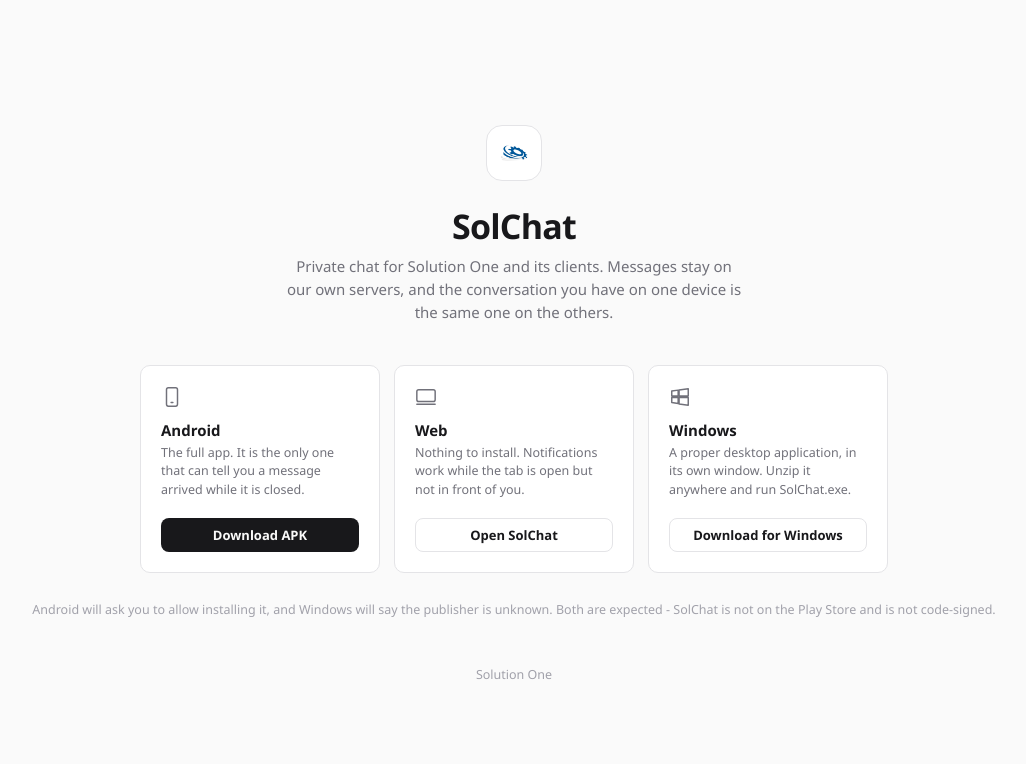
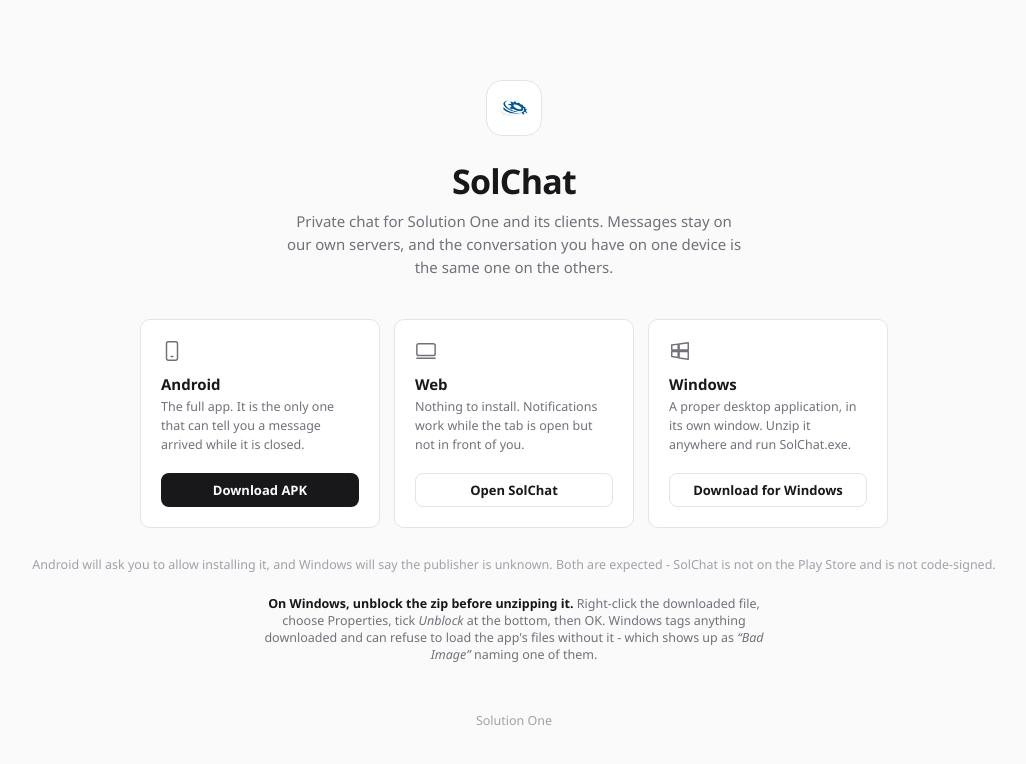
Before and after one commit to sahil-solutionone/solchat-download, a plain HTML site: page index.html in a window 1280 px wide. Shown: the whole page, without its empty margins (126-1152 px from the left). Drawn offline with Linux system fonts and the light colour scheme.

Commit message:
﻿Tell people to unblock the zip before unzipping
A colleague on a managed Windows 11 machine gets "Bad Image ... 0xc0e90002"
naming a plugin DLL that is present, correct and byte-identical to the build
here - verified by downloading the published zip and hashing every file in it
against the local output.

Nothing is wrong with the binaries, so the block is on the machine. Windows
tags anything downloaded, the tag is copied onto every file when the zip is
expanded, and a managed machine can refuse to load tagged DLLs.

Unblocking has to happen on the ZIP, before unzipping. Said on the download
page and in the read-me inside the zip.

Not yet confirmed as the cause - it is the most likely one and costs nothing
to try.

Co-Authored-By: Claude Opus 5 (1M context) <noreply@anthropic.com>
Claude-Session: https://claude.ai/code/session_018ryNRxZvwCBwQ9uBmyK9of

```diff
--- a/index.html
+++ b/index.html
@@ -135,6 +135,13 @@
     text-align: center;
   }
 
+  .windows-note {
+    margin-top: 10px;
+    max-width: 520px;
+    color: var(--ink-2);
+  }
+  .windows-note strong { color: var(--ink); }
+
   footer {
     margin-top: 36px;
     font-size: 12.5px;
@@ -232,6 +239,14 @@
     and is not code-signed.
   </p>
 
+  <p class="note windows-note">
+    <strong>On Windows, unblock the zip before unzipping it.</strong>
+    Right-click the downloaded file, choose Properties, tick <em>Unblock</em> at
+    the bottom, then OK. Windows tags anything downloaded and can refuse to load
+    the app's files without it - which shows up as
+    <em>&ldquo;Bad Image&rdquo;</em> naming one of them.
+  </p>
+
   <footer>Solution One</footer>
 </div>
 
```
